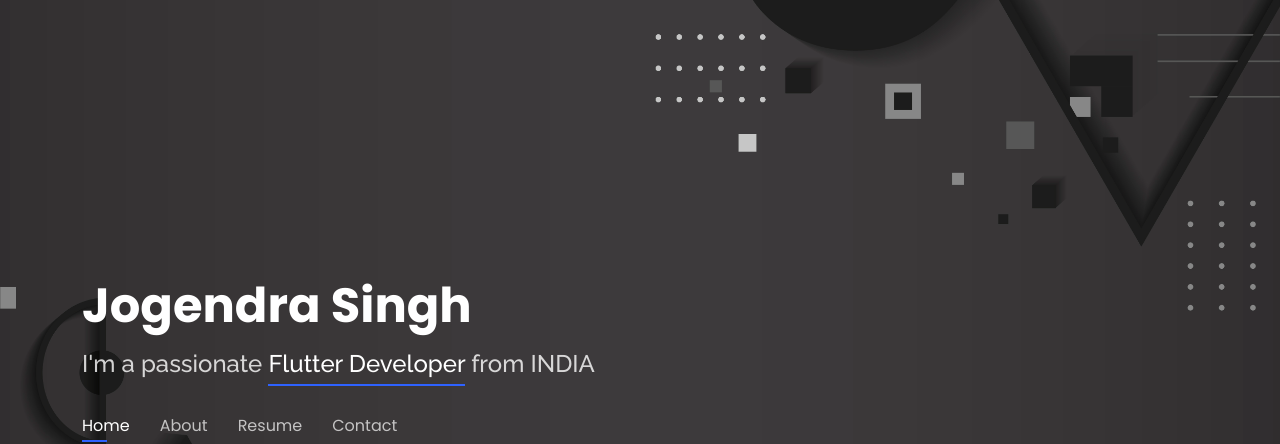
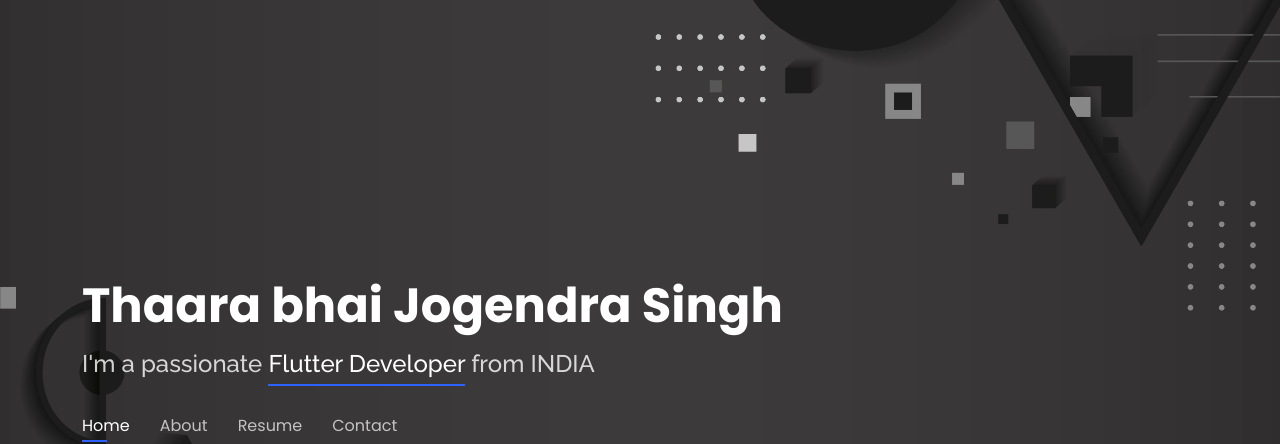
Before and after one commit to ijogendrajat/ijogendrajat.github.io, a plain HTML site: page index.html in a window 1280 px wide. Shown: the top 444 px of the page. Drawn offline with nearby package versions, Linux system fonts and the light colour scheme.

Commit message:
thara bhai

```diff
--- a/index.html
+++ b/index.html
@@ -35,7 +35,7 @@
   <header id="header">
     <div class="container">
 
-      <h1><a href="index.html">Jogendra Singh</a></h1>
+      <h1><a href="index.html">Thaara bhai Jogendra Singh</a></h1>
       <h2>I'm a passionate <span>Flutter Developer</span> from INDIA</h2>
 
       <nav id="navbar" class="navbar">
```
